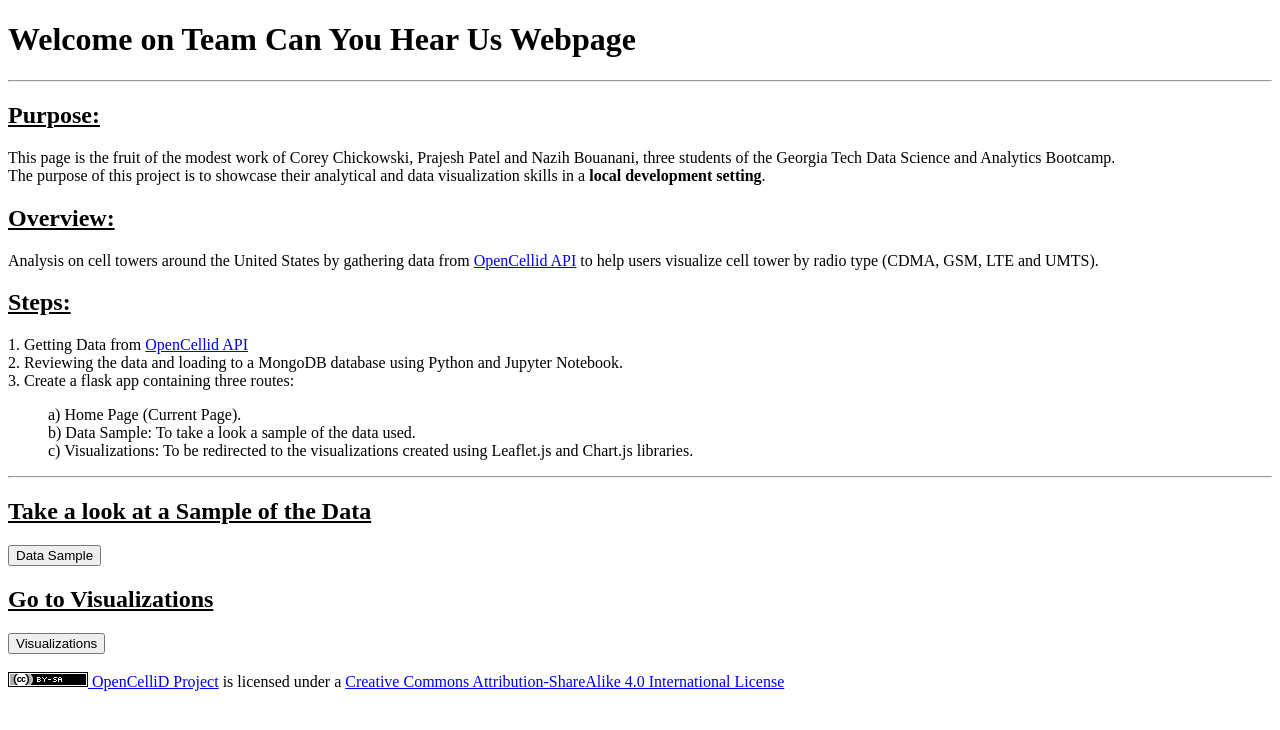
After one commit to NazihZaz/Cell-Tower-Analysis, a Flask app: template templates/api.html in a window 1280 px wide. The commit adds this page. Shown: the top 730 px of the page. Run offline with Flask 2, Linux system fonts and the light colour scheme; the template is opened without the code that fills it, so the values that code supplies are empty; some libraries are stand-ins or nearby versions.

Commit message:
Commit of 1/13/2022

```diff
--- a/app.py
+++ b/app.py
@@ -1,9 +1,6 @@
-
 # Import dependecies
 from flask import Flask, render_template, redirect, jsonify
 import pymongo
-# import json
-# from bson import ObjectId
 
 # Create an instance of Flask
 app = Flask(__name__)
@@ -16,41 +13,25 @@ client = pymongo.MongoClient(conn)
 db = client.cell_towers
 collection = db.towers_data
 
-# Create a function to encode the ObjectID
-# class JSONEncoder(json.JSONEncoder):
-#     def default(self, o):
-#         if isinstance(o, ObjectId):
-#             return str(o)
-#         return json.JSONEncoder.default(self, o)
-
-
-
-# Route to render index.html template using data from Mongo
+# Route to render api.html template
 @app.route("/")
 def home():
+    return render_template("api.html")
 
-    # Return available routes
-    return (f"Available Routes:<br/><hr>"
-        f"To take a look at a sample of the data use this route: <b>/data/<br/></b></br>"
-        f"To visit our web visualizations use this route: <b>/visualizations/</b>"
-)
-# Route that will show the data sample
+# Route to data to show a sample of the data
 @app.route("/data/")
 def data():
 
     # write a statement that finds all the items in the db and sets it to a variable
     results = list(collection.find({},{'_id':0}).limit(1000))
-
-    # return a sample of the data
-    # return (jsonify(JSONEncoder().encode(results)))
-    return (str(results))
+    return (jsonify(results))
 
 # Route that will display the visualizations
 @app.route("/visualizations/")
 def viz():
 
     # write a statement that finds all the items in the db and sets it to a variable
-    results = list(collection.find({},{"_id":0}).limit(200))
+    results = list(collection.find({},{"_id":0}).limit(10000))
     # return the render_template in index.hml file
     return render_template("index.html",html_results=results)
 
--- a/static/css/style.css
+++ b/static/css/style.css
@@ -37,3 +37,9 @@ html {
   background-size: 18px;
   background-color: rgba(255, 255, 255, 1);
 }
+
+#map{
+  border-style: double;
+  border-color: black;
+  border-width: 10px;
+}
--- /dev/null
+++ b/templates/api.html
@@ -0,0 +1,68 @@
+<!DOCTYPE html>
+<html lang="en">
+
+<head>
+    <meta charset="UTF-8">
+    <meta name="viewport" content="width=device-width, initial-scale=1.0">
+    <meta http-equiv="X-UA-Compatible" content="ie=edge">
+    <title>Team Can You Hear Us!</title>
+    <script src="https://cdn.plot.ly/plotly-latest.min.js"></script>
+    <script src="https://code.jquery.com/jquery-3.6.0.js"
+        integrity="sha256-H+K7U5CnXl1h5ywQfKtSj8PCmoN9aaq30gDh27Xc0jk=" crossorigin="anonymous"></script>
+</head>
+
+<body>
+    <header>
+        <h1>Welcome on Team Can You Hear Us Webpage</h1><hr>
+        <h2><u>Purpose:</u></h2>
+        <p>This page is the fruit of the modest work of Corey Chickowski, Prajesh Patel and Nazih Bouanani, three students of the Georgia Tech Data Science and Analytics Bootcamp.<br>
+         The purpose of this project is to showcase their analytical and data visualization skills in a <b>local development setting</b>.
+
+        <h2><u>Overview:</u></h2>
+        <p>Analysis on cell towers around the United States by gathering data from <a href="https://opencellid.org/" target="_blank">OpenCellid API</a> to help users visualize cell tower by radio type (CDMA, GSM, LTE and UMTS).</p>
+
+        <h2><u>Steps:</u></h2>
+        <p>1. Getting Data from <a href="https://opencellid.org/" target="_blank">OpenCellid API</a><br>
+        2. Reviewing the data and loading to a MongoDB database using Python and Jupyter Notebook.<br>
+        3. Create a flask app containing three routes:<br></p>
+            <ul>
+            a) Home Page (Current Page).<br>
+            b) Data Sample: To take a look a sample of the data used.<br>
+            c) Visualizations: To be redirected to the visualizations created using Leaflet.js and Chart.js libraries.<br>
+            </ul>
+    </header>
+
+    <div class="container">
+        <div id="plot"></div>
+    </div>
+
+    <div>
+        <hr><h2><u>Take a look at a Sample of the Data</u></h2>
+        <!-- <button target="_blank" onclick="window.location='http://127.0.0.1:5000/data/';" >Data Sample</button> -->
+        <form action="http://127.0.0.1:5000/data/" method="get" target="_blank">
+            <button type="submit">Data Sample</button>
+        </form>
+    </div>
+
+    <div>
+        <h2><u>Go to Visualizations</u></h2>
+        <form action="http://127.0.0.1:5000/visualizations/" method="get" target="_blank">
+            <button type="submit">Visualizations</button>
+        </form>
+    </div>
+
+    <div class="License">
+        <br><a rel="license" href="https://creativecommons.org/licenses/by-sa/4.0/" target="_blank">
+            <img src="ccbysa_4.0_80x15.png"alt="Creative Commons License" style="border-width:0" >
+        </a>
+        <span xmlns:dct="http://purl.org/dc/terms/" property="dct:title"><a xmlns:cc="https://creativecommons.org/ns#" href="https://opencellid.org" target="_blank" property="cc:attributionName" rel="cc:attributionURL">OpenCelliD Project</a></span>
+        <a xmlns:cc="https://creativecommons.org/ns#" href="https://opencellid.org" property="cc:attributionName" rel="cc:attributionURL">
+        </a>
+        is licensed under a
+        <a rel="license" href="https://creativecommons.org/licenses/by-sa/4.0/" target="_blank">
+            Creative Commons Attribution-ShareAlike 4.0 International License
+        </a>
+    </div>
+</body>
+
+</html>
```
Also changed, not shown: static/js/logic.js (+2 -7 lines), static/js/plots.js (+12 -45 lines), templates/index.html (+13 -29 lines), Images/ccbysa_4.0_80x15.png (added), templates/ccbysa_4.0_80x15.png (added).
